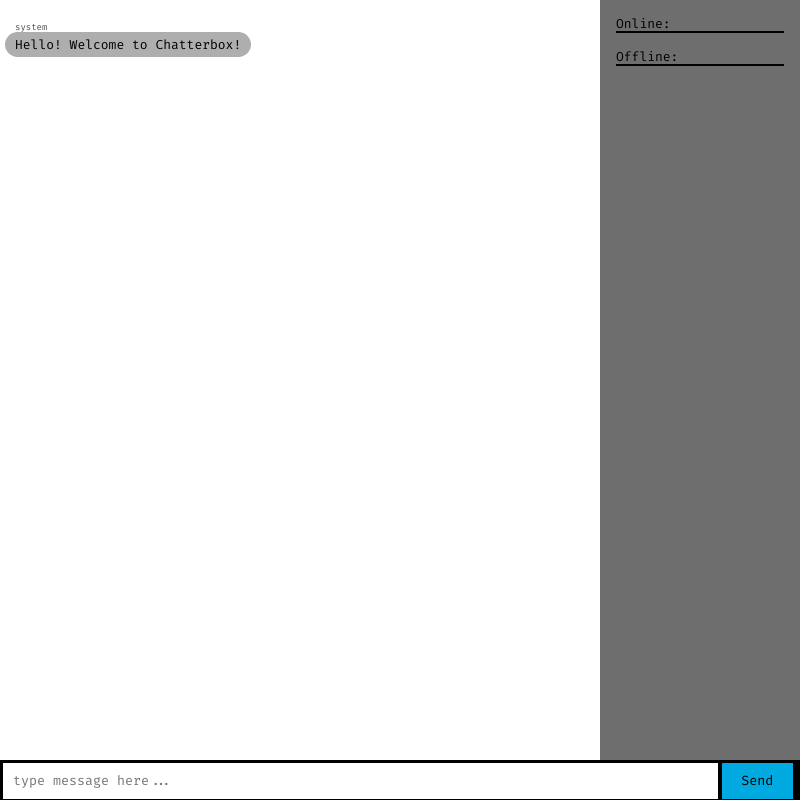
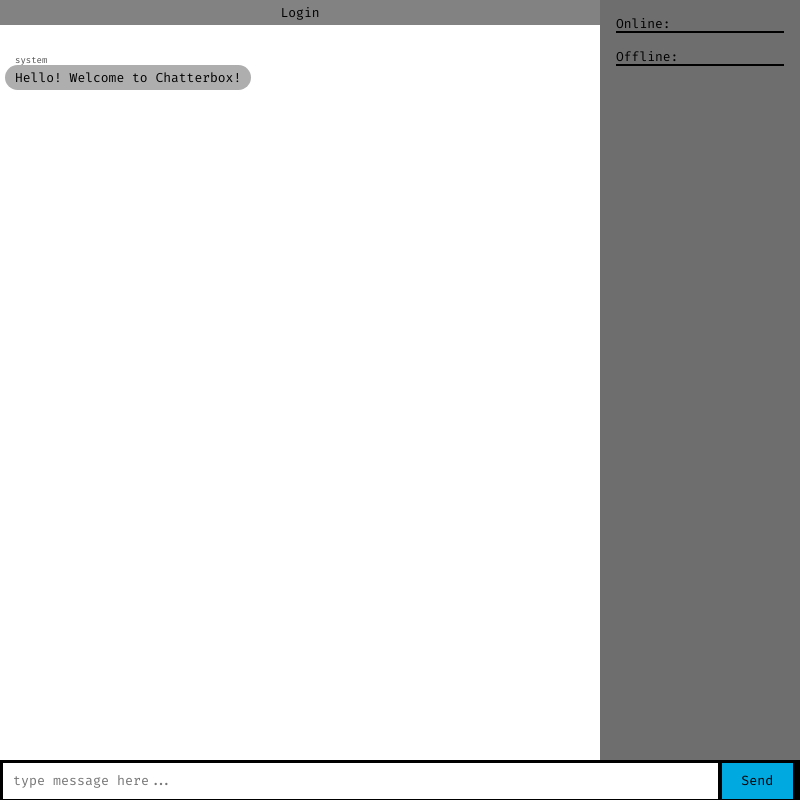
Before and after one commit to Real-CYOSP/Chatterbox-Desktop, an Electron app: page index.html in a window 800 px wide. Drawn offline with Linux system fonts and the light colour scheme; no server answers.

Commit message:
Styles and Notifications
adjusted styles to support the new channel bar in preperation for direct messages; added notification support when the window is not in focus

```diff
--- a/index.html
+++ b/index.html
@@ -8,7 +8,12 @@
   </head>
   <body>
     <div id="content-pane">
-      <ul id="messages"></ul>
+      <div id="message-pane">
+        <div id="channel-bar">
+          <p id="channel-name">Login</p>
+        </div>
+        <ul id="messages"></ul>
+      </div>
       <div id="userlist">
         <p class="label">Online:</p>
         <ul id="online"></ul>
--- a/public/scripts/index.js
+++ b/public/scripts/index.js
@@ -26,6 +26,7 @@
 
     if (data.hasOwnProperty("USERNAME_ACCEPTED")) {
         if (data.USERNAME_ACCEPTED) {
+            //setRoom('global');
             printMessages(data.MESSAGES);
             initUsers(data.USER_LIST);
             setInputFlow(loop, false);
@@ -72,13 +73,13 @@
 }
 
 /*
-Pre: null
+Pre: keypress (optional)
 Post: null
 Purpose: Get's user input and transforms it into a proper message
 */
 function chat(key) {
     if (!key || key.which === 13) {
-        let input = getInput();
+        let input = (message || getInput());
         let now = Math.floor(new Date() / 1000);
         let audience = window.audience || 'ALL';
 
@@ -241,11 +242,19 @@
 */
 function printMessages( /*Array<Object>*/ arr) {
     arr.map(msg => {
-        if (msg[1] === 'ALL' || msg[1] === window.username) {
+        if (msg[1] === 'ALL' || msg[0] === window.username && msg[1] === window.username) {
             print(msg[3], msg[0], msg[2] * 1000);
+
+            if (!document.hasFocus()) {
+                new Notification(`New Message from ${msg[0]}`, {
+                    body: msg[3]
+                });
+            }
         }
     });
 }
+
+
 
 /*
 Pre: null
@@ -291,7 +300,11 @@
 }
 
 /*
-
+Pre: A keypress
+Post: Null
+Purpose:weatches the input field and if someone hits the enter key, or if this was
+    called manually via the submit button, then the username is set to whatever is
+    in the input field, and that username is sent to the server for validati
 */
 function submitUsername(key) {
     if (!key || key.which === 13) {
--- a/public/styles/index.css
+++ b/public/styles/index.css
@@ -57,13 +57,21 @@
     color: #ffa500;
     cursor: pointer;
 }
-ul#messages {
+div#message-pane {
     height: 100%;
     width: 75%;
+}
+div#channel-bar {
+    background: #828282;
+    padding: 5px 15px;
+    text-align: center;
+}
+ul#messages {
     list-style-type: none;
-    margin: 0;
-    padding: 1rem 0;
+    margin: 0 0 2.5rem;;
+    padding: 1.5rem 0 1rem;
     overflow: scroll;
+    height: calc(100% - 25px);
 }
 ul#messages li {
     padding: 5px 10px;
```
